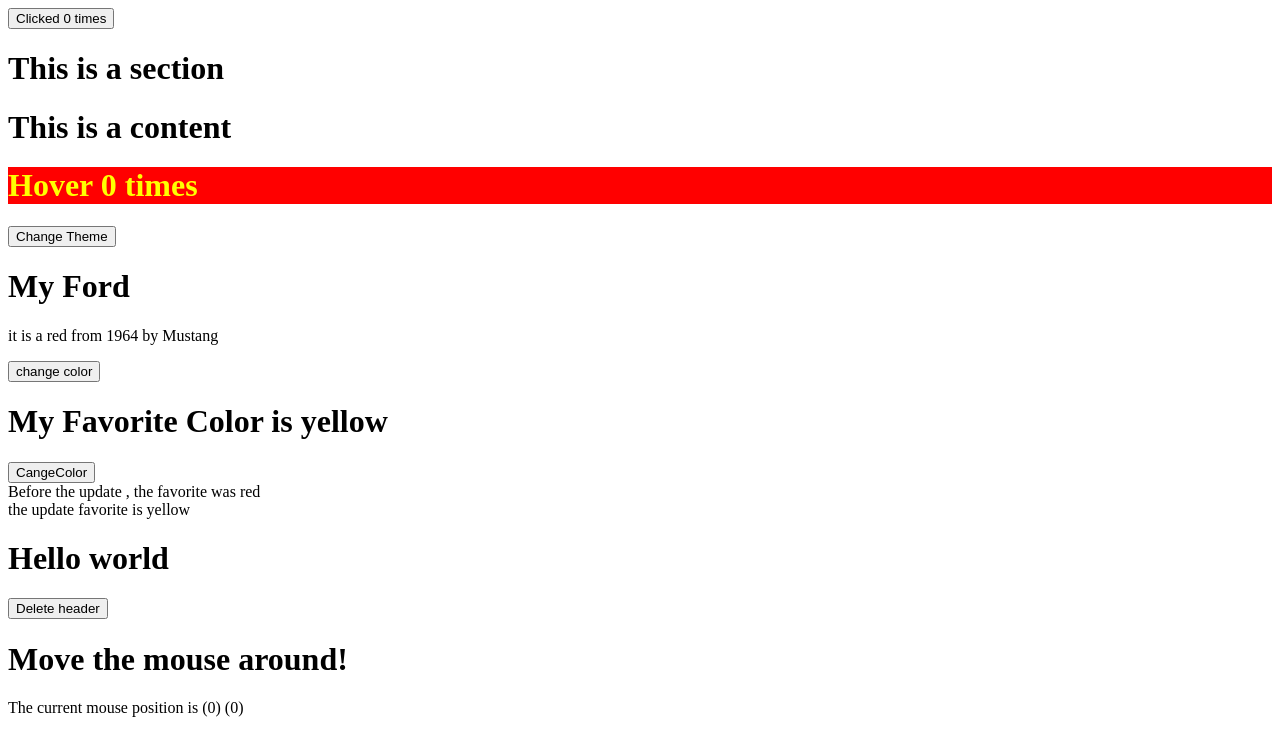
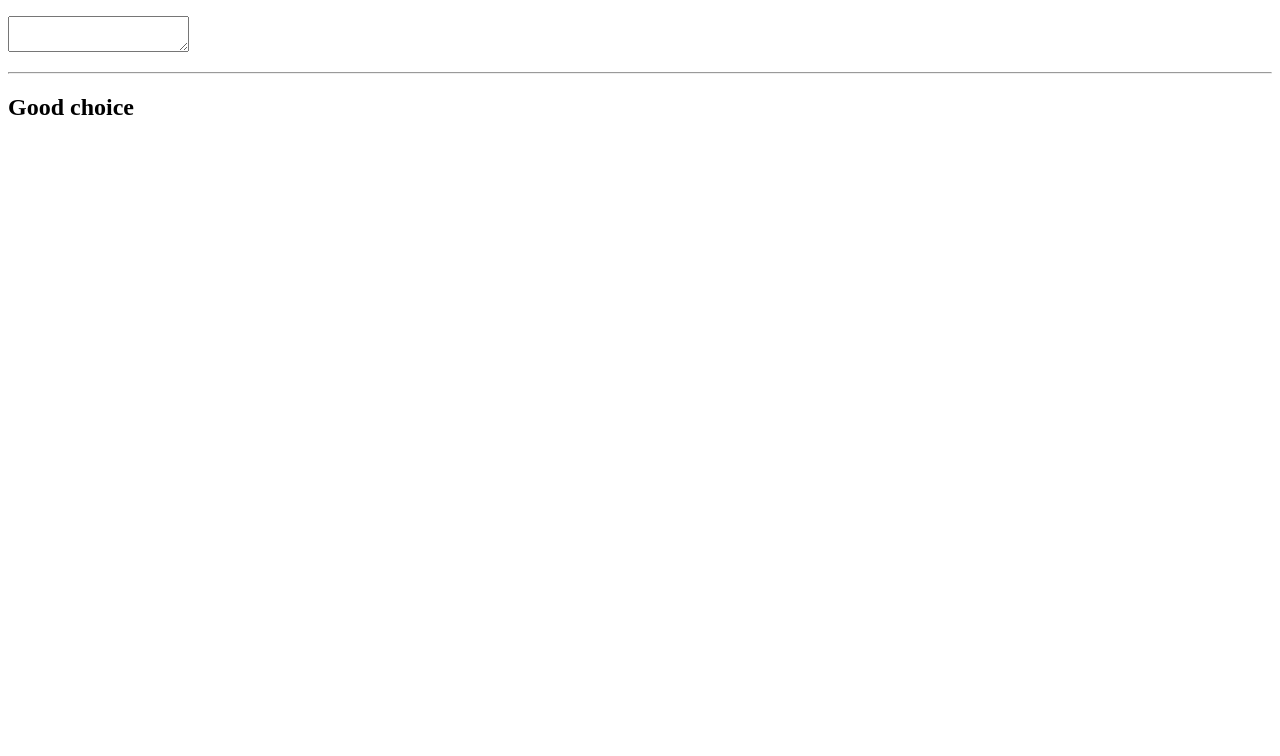
Before and after one commit to atikhasan007/react-practice, a React app: page / in a window 1280 px wide. Shown: the top 756 px of the page. Built offline with nearby package versions, Linux system fonts and the light colour scheme; the HTML template or start-up script is replaced by a standard one.

Commit message:
React useState hook primary use

```diff
--- a/src/App.jsx
+++ b/src/App.jsx
@@ -1,50 +1,15 @@
+
+
 import React from "react";
-import ClickCounter from "./components/ClickCounter";
-import Container from "./components/Container";
-import Counter from "./components/Counter";
-import Header from "./components/Header";
-import MouseTracker from "./components/MouseTracker";
-import Section from "./components/Section";
-import StatePractice from "./components/StatePractice";
-import themeContext from "./contexts/themeContext";
+
+import Todo from './componentsOne/TodoClass';
 
 export default class App extends React.Component {
-    constructor(props) {
-        super(props);
-        this.state = {
-            theme: "light",
-        };
-    }
-
-    switchTheme = () => {
-        this.setState((prevState) => ({
-            theme: prevState.theme === "dark" ? "light" : "dark",
-        }));
-    };
-
-    render() {
+    render(){
         return (
-            <>
-
-            <themeContext.Provider value={{ ...this.state, switchTheme: this.switchTheme }}>
-                <div className="app">
-                    <Counter>
-                        {(counter, incrementCount) => (
-                            <ClickCounter counter={counter} incrementCount={incrementCount} />
-                        )}
-                    </Counter>
-                    <Section />
-                </div>
-            </themeContext.Provider>
-            <StatePractice />
-            <Header favcol = "yellow"/>
-            <Container/>
-            <MouseTracker/>
-
-
-
-
-            </>
-        );
+            <div>
+                <Todo />
+            </div>
+        )
     }
 }
--- a/src/components/MouseTracker.jsx
+++ b/src/components/MouseTracker.jsx
@@ -1,5 +1,5 @@
 import React from "react";
-import Mouse from "./Mouse";
+import MouseWithCat from "./MouseWithCat";
 export default class MouseTracker extends React.Component{
 
 
@@ -8,9 +8,7 @@ export default class MouseTracker extends React.Component{
       return (
         <div>
             <h1>Move the mouse around!</h1>
-            <Mouse />
-
-
+            <MouseWithCat />
 
         </div>
       )
--- /dev/null
+++ b/src/components/MouseWithCat.jsx
@@ -0,0 +1,32 @@
+
+import React from "react";
+import Cat from "./Cat";
+
+export default class MouseWithCat extends React.Component{
+    constructor(props){
+        super(props);
+        this.handleMouseMove = this.handleMouseMove.bind(this);
+        this.state = {
+            x: 0,
+            y: 0
+        }
+    }
+
+
+    handleMouseMove(event){
+        this.setState({
+            x:event.clientX,
+            y:event.clientY
+        });
+    }
+
+
+    render() {
+      return (
+        <div style={{height:'100vh'}} onMouseMove={this.handleMouseMove}>
+              <Cat mouse={this.state}/>
+
+        </div>
+      )
+    }
+}
--- /dev/null
+++ b/src/componentsOne/TodoClass.jsx
@@ -0,0 +1,43 @@
+
+import React from "react";
+
+export default class Todo extends React.Component{
+
+    state = {
+        todo : '',
+        warning: null,
+    }
+
+
+    handleInput = (e) =>{
+        const inputValue = e.target.value;
+        const warning = inputValue.includes('.js')
+        ? 'You need javaScript skill to complete the task. Do you have it?'
+        : null;
+
+
+        this.setState({
+            todo : inputValue,
+            warning,
+        })
+    }
+
+
+
+
+    render() {
+        const {todo , warning} = this.state;
+      return (
+        <div>
+            <p>{todo}</p>
+            <p>
+                <textarea name = 'todo'  value={todo} onChange={this.handleInput}/>
+            </p>
+
+            <hr/>
+            <h2>{warning || 'Good choice'}</h2>
+
+        </div>
+      )
+    }
+}
```
Also changed, not shown: src/components/Cat.jsx (added, +14 -0 lines), src/componentsOne/Todo.jsx (added, +37 -0 lines).
